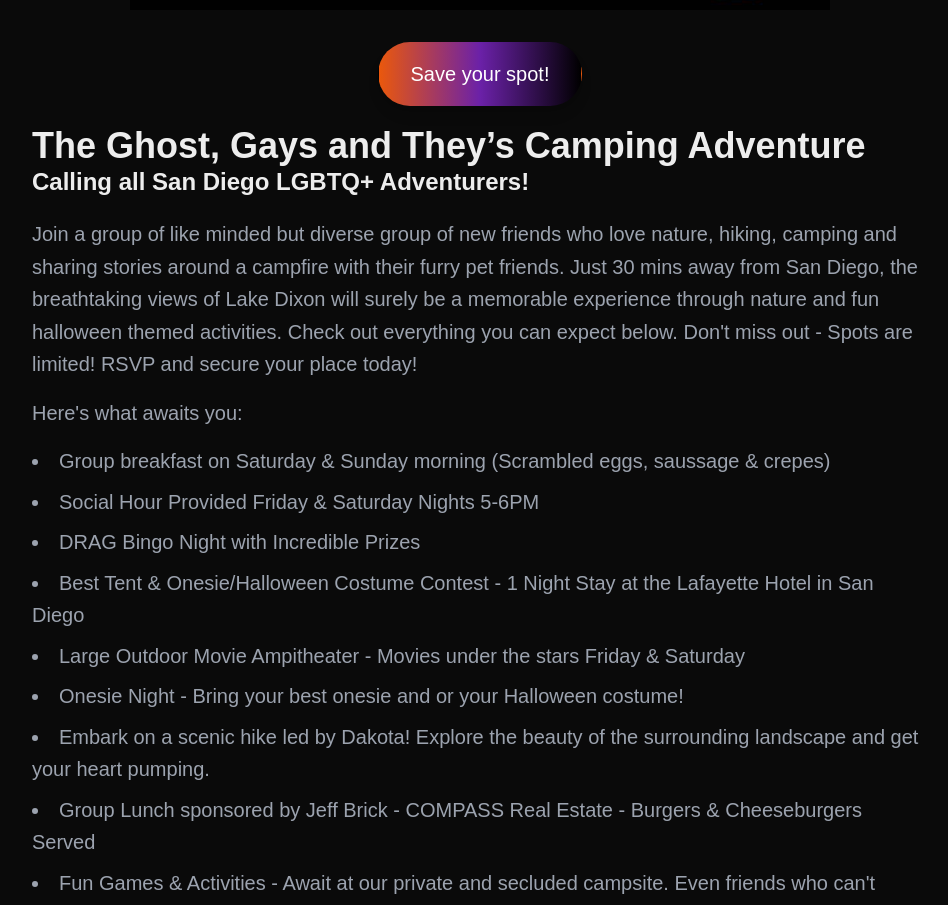
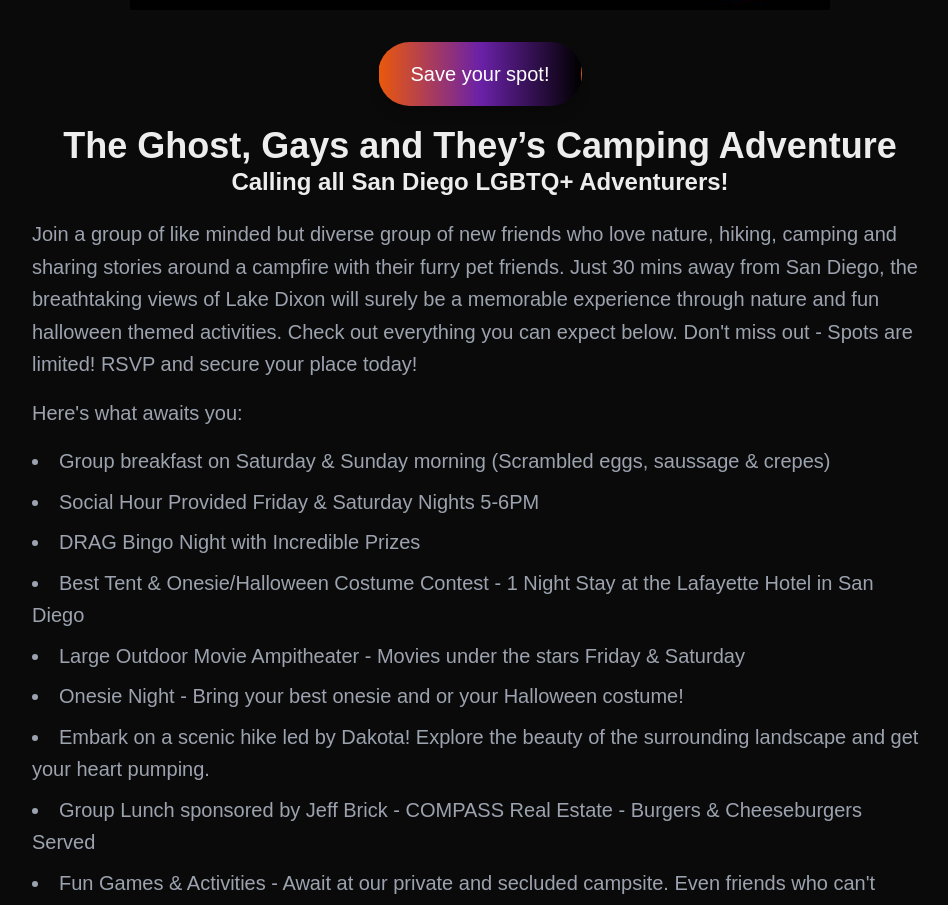
Before and after one commit to lexfm/pride-in-my-pines, a Next.js app: page / in a window 1280 px wide. Shown: the part 906-1811 px from the top of the page, without its empty margins (160-1108 px from the left). Built offline with nearby package versions, Linux system fonts and the light colour scheme.

Commit message:
fix: centered headers for desc

```diff
--- a/pages/index.tsx
+++ b/pages/index.tsx
@@ -34,8 +34,8 @@ export default function Home() {
             </Link>
           </div>
           <div>
-            <h2 className="text-4xl font-extrabold dark:text-white info-coming">The Ghost, Gays and They’s Camping Adventure</h2>
-            <h3 className="text-2xl font-extrabold dark:text-white info-coming">Calling all San Diego LGBTQ+ Adventurers!</h3>
+            <h2 className="text-4xl font-extrabold dark:text-white text-center">The Ghost, Gays and They’s Camping Adventure</h2>
+            <h3 className="text-2xl font-extrabold dark:text-white text-center">Calling all San Diego LGBTQ+ Adventurers!</h3>
 
             <div className="text-gray-400 text-xl leading-relaxed space-y-4 mt-5">
               <p>
```
